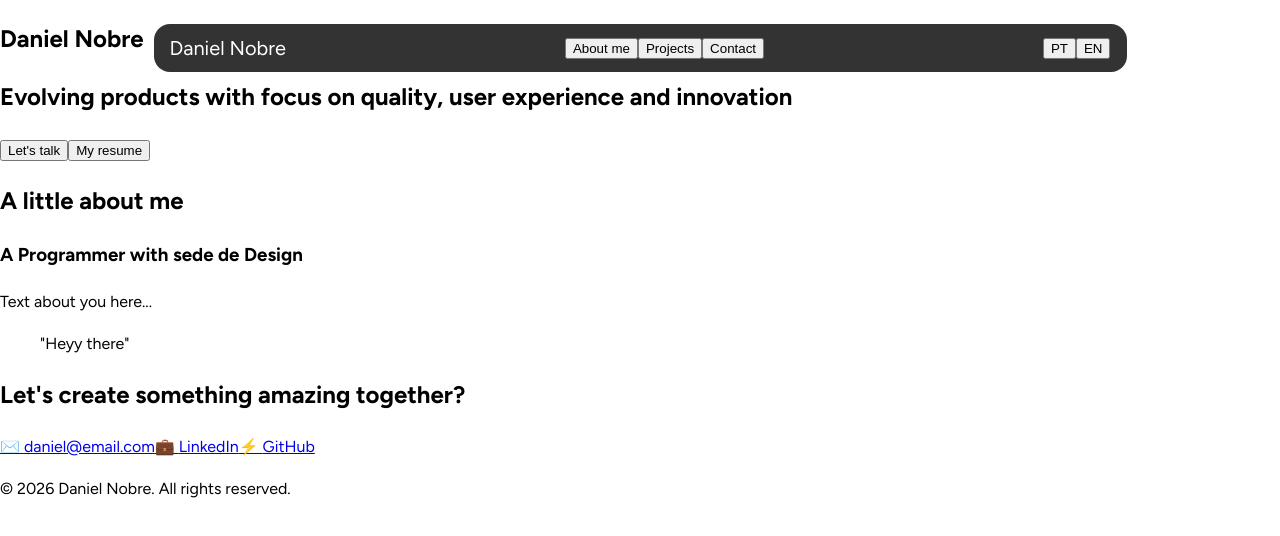
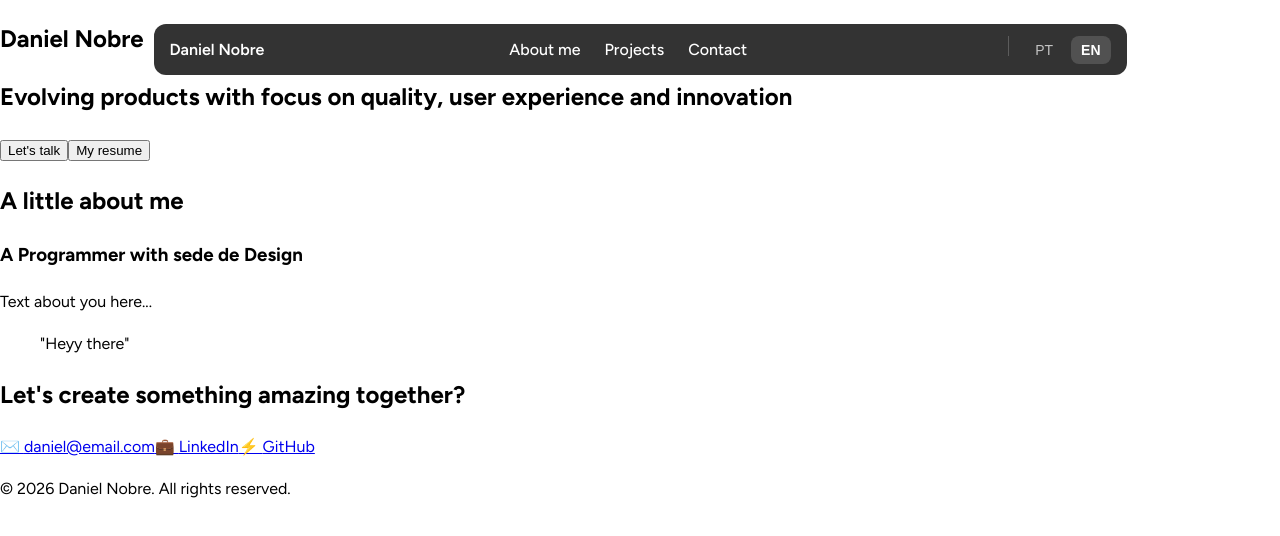
Before and after one commit to Dan-Nobre/portfolio-dan, a React (Create React App) app: page / in a window 1280 px wide. Shown: the top 536 px of the page. Built offline with nearby package versions, Linux system fonts and the light colour scheme.

Commit message:
:lipstick: feat: estilizando minha navbar

```diff
--- a/src/components/Navbar/Navbar.css
+++ b/src/components/Navbar/Navbar.css
@@ -19,20 +19,82 @@
     display: flex;
     align-items: center;
     justify-content: space-between;
+
     width: 100%;
     max-width: 973px;
+
     padding: 8px 16px;
-    border-radius: 16px;
+    border-radius: 12px;
+
     background-color: rgba(0, 0, 0, 0.8);
     backdrop-filter: blur(35px);
 }
 
 .navbar-logo {
-    font-family: 'Figtree', sans-serif;
-    font-weight: 600px;
-    font-size: 20px;
+    font-size: var(--text-md);
+    font-weight: 600;
     color: white;
 }
+
+.navbar-links button {
+    background: transparent;
+    border: none;
+
+    padding: 8px 12px;
+    border-radius: 8px;
+
+    font-size: var(--text-md);
+    font-weight: 500;
+    font-family: var(--font-base);
+    color: white;
+
+    cursor: pointer;
+}
+
+.navbar-links button:hover {
+    background: rgba(255, 255, 255, 0.1);
+}
+
+.language-switcher {
+    display: flex;
+    gap: 8px;
+    margin-left: 16px;
+}
+
+.language-switcher button {
+    background: transparent;
+    border: none;
+
+    padding: 6px 10px;
+    border-radius: 8px;
+
+    font-size: var(--text-sm);
+    font-weight: 500;
+    color: white;
+
+    cursor: pointer;
+    opacity: 0.7;
+}
+
+.language-switcher button:hover {
+    opacity: 1;
+    background: rgba(255, 255, 255, 0.08);
+}
+
+.language-switcher button.active {
+    opacity: 1;
+    background: rgba(255, 255, 255, 0.15);
+    font-weight: 600;
+}
+
+.language-switcher::before {
+  content: '';
+  width: 1px;
+  height: 20px;
+  background: rgba(255, 255, 255, 0.2);
+  margin-right: 8px;
+}
+
 
 /* .navbar-container{
     max-width: 1200px;
--- a/src/data/translations/pt.json
+++ b/src/data/translations/pt.json
@@ -2,8 +2,8 @@
   "navbar": {
     "logo": "Daniel Nobre",
     "about": "Sobre mim",
-    "projects": "Projetos",
-    "contact": "Contato"
+    "projects": "Meus trabalhos",
+    "contact": "Contatos"
   },
   "hero": {
     "title": "Evoluindo produtos com foco em qualidade, experiência do usuário e inovação",
```
